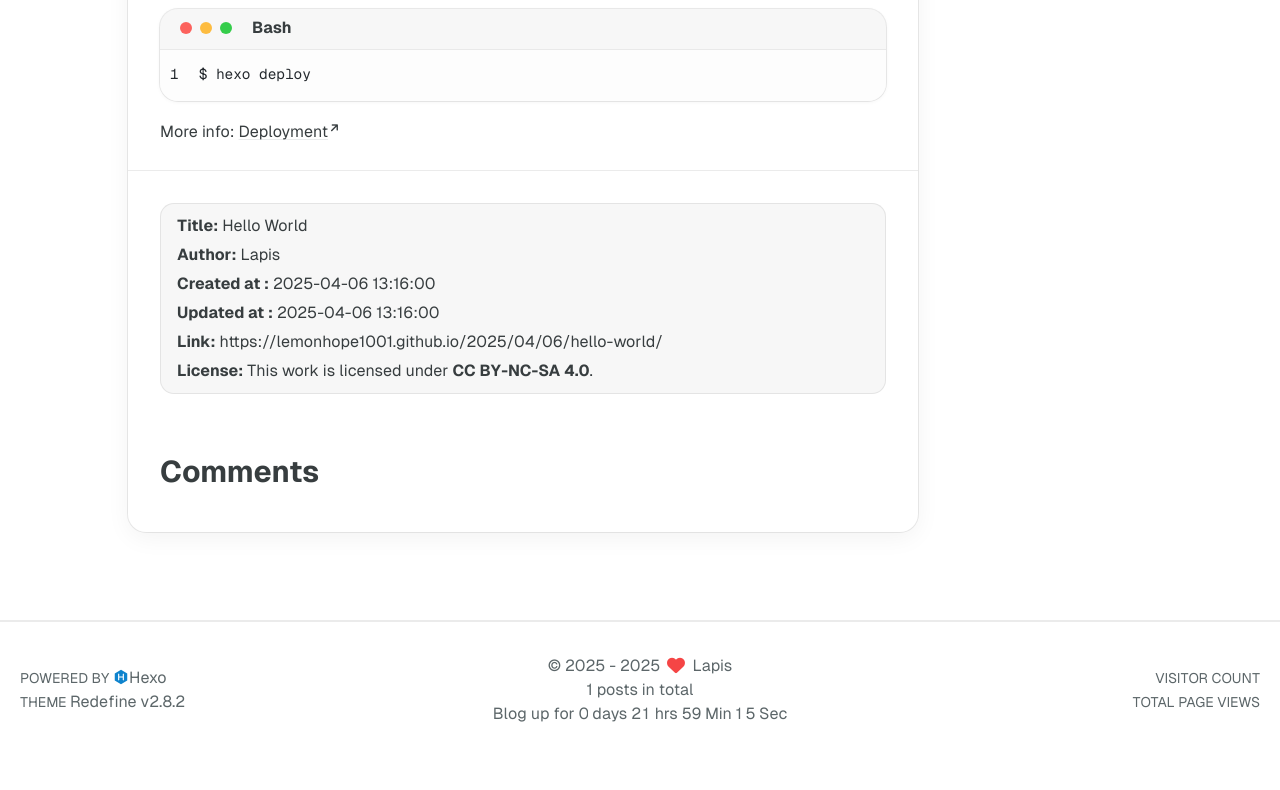
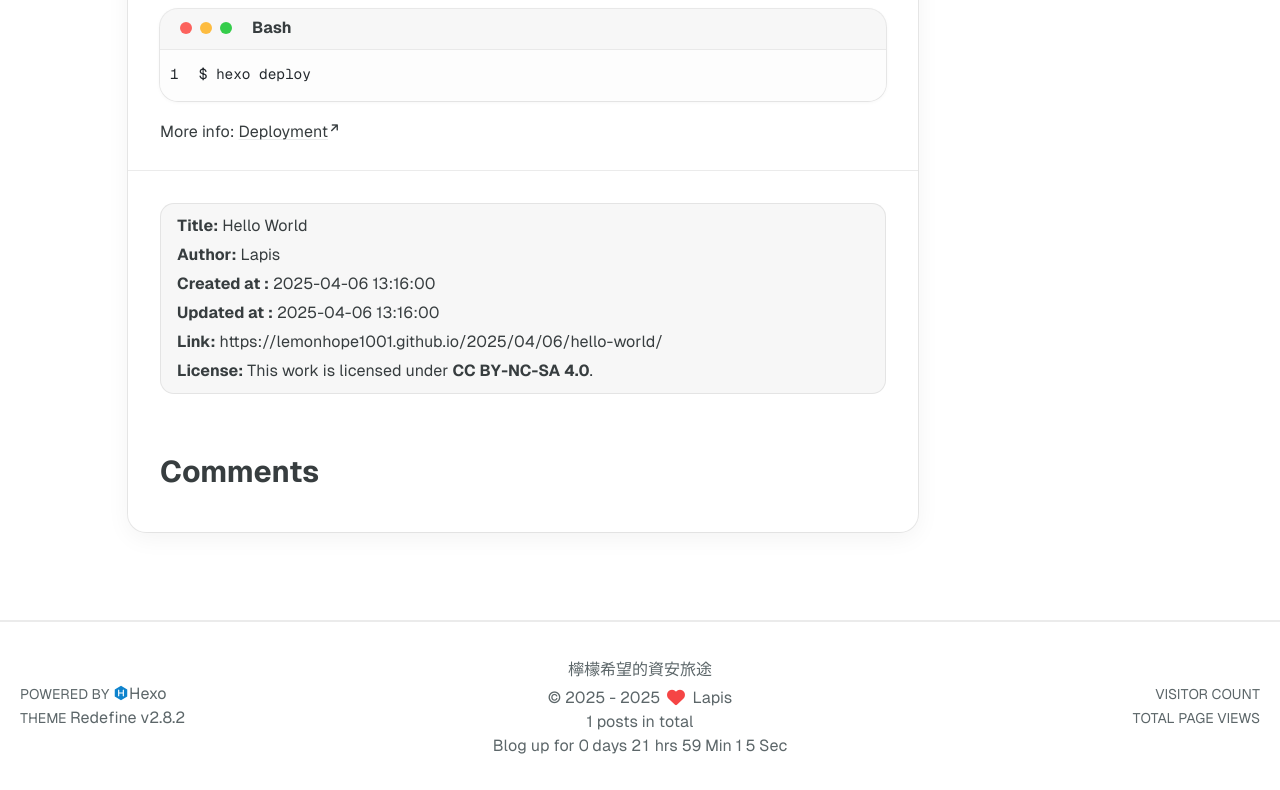
Before and after one commit to lemonhope1001/lemonhope1001.github.io, a plain HTML site: page 2025/04/06/hello-world/index.html in a window 1280 px wide. Shown: the part 1194-1984 px from the top of the page. Before the commit the page ends 1952 px from the top, so only its background shows below. Drawn offline with Linux system fonts and the light colour scheme.

Commit message:
Site updated: 2025-04-07 17:44:23

```diff
--- a/2025/04/06/hello-world/index.html
+++ b/2025/04/06/hello-world/index.html
@@ -425,6 +425,8 @@
 			<footer class="footer mt-5 py-5 h-auto text-base text-third-text-color relative border-t-2 border-t-border-color">
     <div class="info-container py-3 text-center">
 
+            <div class="customize-info my-1">檸檬希望的資安旅途</div>
+
         <div class="text-center">
             &copy;
 
```
Also changed, not shown: 404.html (+2 -0 lines), archives/2025/04/index.html (+2 -0 lines), archives/2025/index.html (+2 -0 lines), archives/index.html (+2 -0 lines), index.html (+2 -0 lines).
